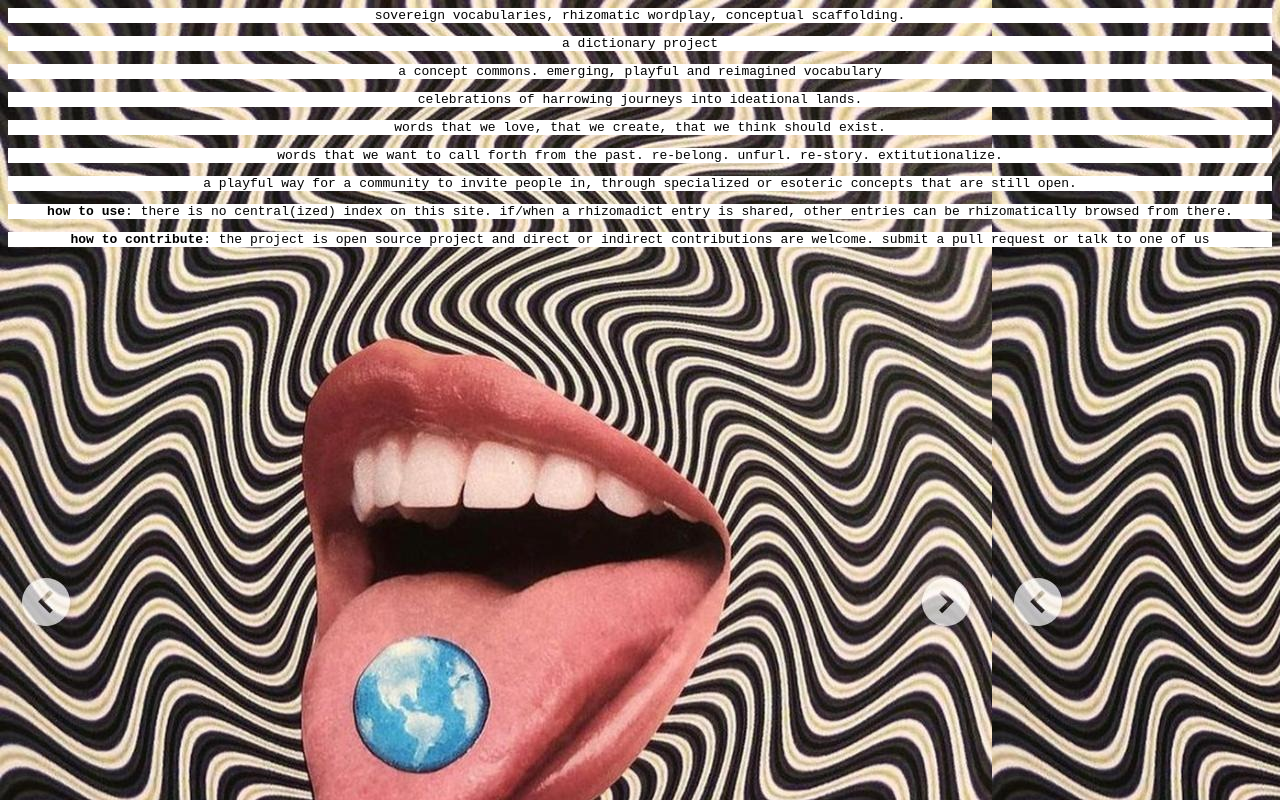
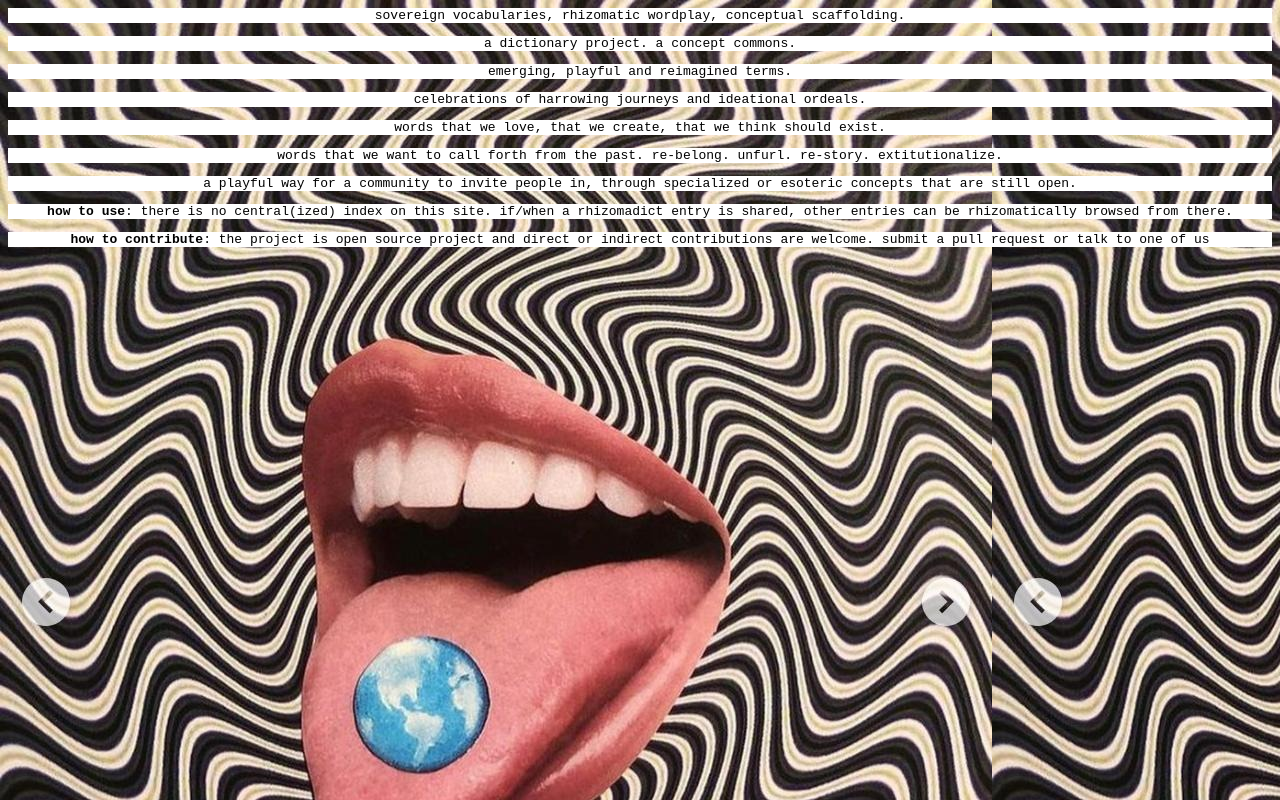
Before and after one commit to jessykate/rhizomadict, a plain HTML site: page index.html in a window 1280 px wide. Drawn offline with Linux system fonts and the light colour scheme.

Commit message:
Update index.html
content

```diff
--- a/index.html
+++ b/index.html
@@ -21,9 +21,9 @@
 <body>
   <div style="text-align:center">
     <p>sovereign vocabularies, rhizomatic wordplay, conceptual scaffolding.</p>
-    <p>a dictionary project</p>
-    <p>a concept commons. emerging, playful and reimagined vocabulary</p>
-    <p>celebrations of harrowing journeys into ideational lands. </p>
+    <p>a dictionary project. a concept commons. </p>
+    <p>emerging, playful and reimagined terms.</p>
+    <p>celebrations of harrowing journeys and ideational ordeals. </p>
     <p>words that we love, that we create, that we think should exist. </p>
     <p>words that we want to call forth from the past. re-belong. unfurl. re-story. extitutionalize. </p>
     <p>a playful way for a community to invite people in, through specialized or esoteric concepts that are still open.</p>
```
